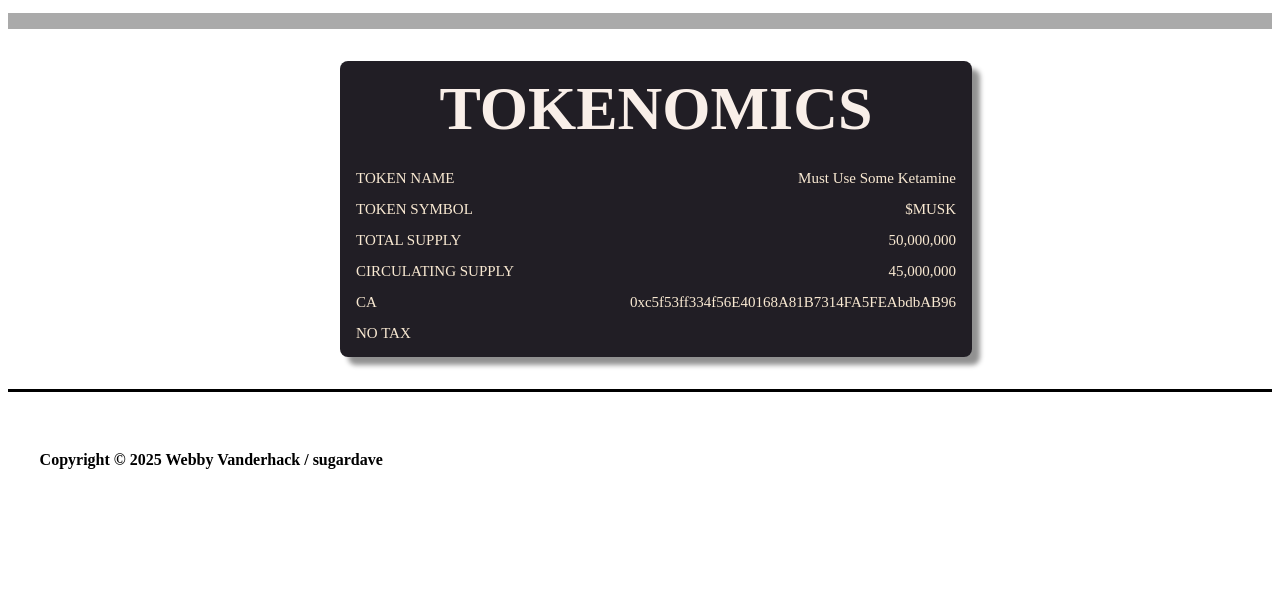
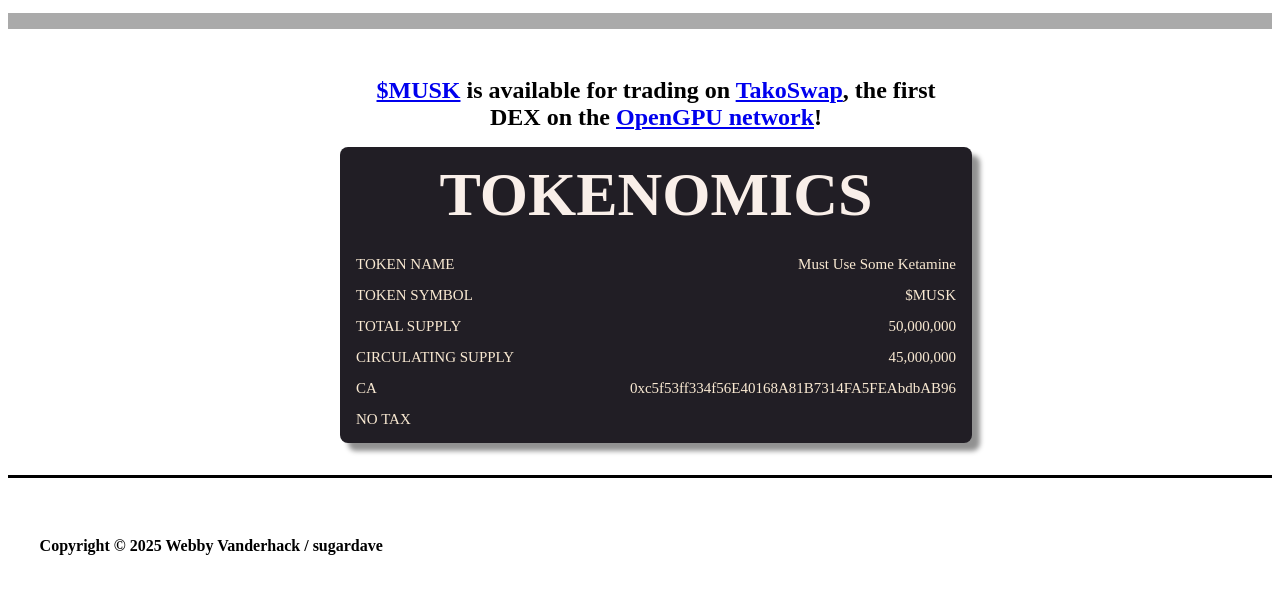
Before and after one commit to sugardave/musk-orc20, an Astro site: page / in a window 1280 px wide. Shown: the part 65-658 px from the top of the page. Built offline with nearby package versions, Linux system fonts and the light colour scheme; Astro itself is replaced by a stand-in of ours.

Commit message:
add dex, pool, contract links

```diff
--- /dev/null
+++ b/src/components/TakoSwap.astro
@@ -0,0 +1,41 @@
+---
+
+---
+
+<div class="takoSwapContainer">
+  <div></div>
+  <div class="takoSwapBox">
+    <div>
+      <a
+        href="https://takoswap.app/pool/0xA39Cc9C03af712e9B8BD27Bb40e8f84e84Ae0ec1"
+        >$MUSK</a
+      > is available for trading on <a href="https://takoswap.app/">TakoSwap</a
+      >, the first DEX on the <a href="https://opengpu.network/"
+        >OpenGPU network</a
+      >!
+    </div>
+  </div>
+  <div></div>
+</div>
+<style>
+  .takoSwapContainer {
+    width: 100%;
+    display: grid;
+    grid-template-columns: 0.5fr 1fr 0.5fr;
+    gap: 2rem;
+    align-items: center;
+  }
+  .takoSwapBox {
+    width: 100%;
+    display: flex;
+    flex-direction: column;
+    padding: 1rem;
+    text-align: center;
+    font-weight: 700;
+    font-size: 1.5rem;
+  }
+  .takoSwapTitle {
+    font-size: 2rem;
+    font-weight: bold;
+  }
+</style>
--- a/src/components/Tokenomics.astro
+++ b/src/components/Tokenomics.astro
@@ -1,7 +1,8 @@
+---
+import TakoSwap from './TakoSwap.astro';
 ---
 
----
-
+<TakoSwap />
 <div class="tokenomicsContainer">
   <div></div>
   <div class="tokenomicsBox">
@@ -25,7 +26,12 @@
       </div>
       <div class="tokenomicsBodyItem">
         CA
-        <span>0xc5f53ff334f56E40168A81B7314FA5FEAbdbAB96</span>
+        <span>
+          <a
+            href="https://ogpuscan.io/address/0xc5f53ff334f56E40168A81B7314FA5FEAbdbAB96"
+            >0xc5f53ff334f56E40168A81B7314FA5FEAbdbAB96
+          </a>
+        </span>
       </div>
       <div class="tokenomicsBodyItem">NO TAX</div>
     </div>
@@ -77,4 +83,11 @@
     justify-content: space-between;
     align-items: center;
   }
+  a {
+    color: #f9e9d2;
+    text-decoration: none;
+  }
+  a:hover {
+    text-decoration: underline;
+  }
 </style>
```
